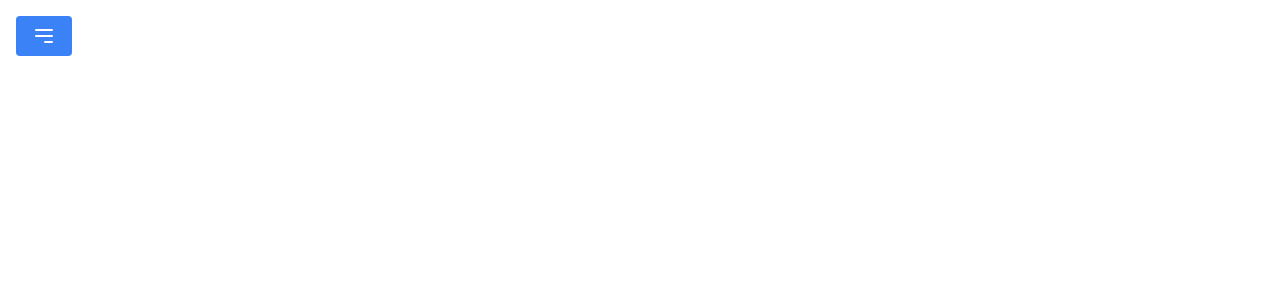
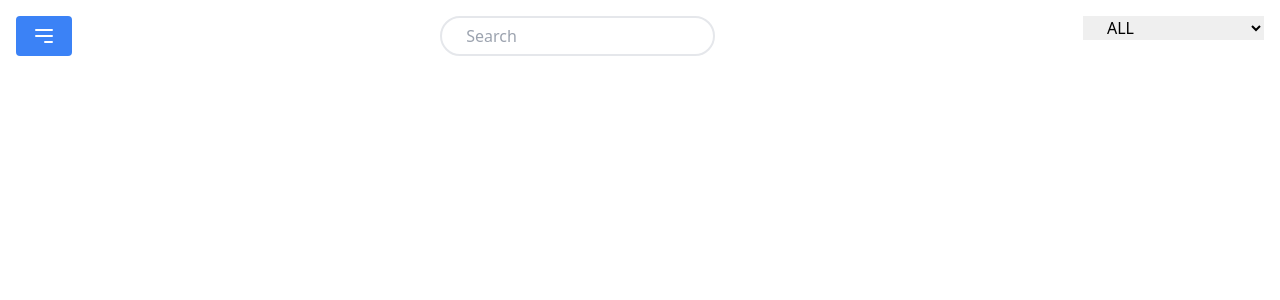
Before and after one commit to tholiyaDixit/iconist, a Next.js app: page /components/sidebar/Sidebar in a window 1280 px wide. Shown: the top 300 px of the page. Built offline with nearby package versions, Linux system fonts and the light colour scheme.

Commit message:
add 404 page and search bar and dropdown and change some style

```diff
--- /dev/null
+++ b/src/pages/404.tsx
@@ -0,0 +1,13 @@
+// if '404' name is not working then rename to 'not-found'
+import Link from 'next/link'
+
+const notFound = () => {
+  return (
+    <div className='flex justify-center h-screen flex-col items-center'>
+      <div className='text-2xl'>This Page Not Found</div>
+      <Link href='/' className='font-bold text-blue-700 text-lg'>Go to Home Page</Link>
+    </div>
+  )
+}
+
+export default notFound
--- /dev/null
+++ b/src/pages/components/dropdown/DropdownCategory.tsx
@@ -0,0 +1,24 @@
+import React from 'react'
+
+export interface DropdownCategoryProps {
+
+}
+const DropdownCategory = (props: DropdownCategoryProps) => {
+    return (
+        <div>
+            <select name="" id="" className='px-5'>
+                <option value="ALL" defaultChecked>ALL</option>
+                <option value="HOME" >HOME</option>
+                <option value="HOME" >Files & folders</option>
+                <option value="HOME" >Editor</option>
+                <option value="HOME" >Users</option>
+                <option value="HOME" >Graphs & charts</option>
+                <option value="HOME" >Devices</option>
+                <option value="HOME" >Social Media</option>
+                <option value="HOME" >Layout</option>
+            </select>
+        </div>
+    )
+}
+
+export default DropdownCategory
--- /dev/null
+++ b/src/pages/components/input/seacrchBar/SearchBar.tsx
@@ -0,0 +1,9 @@
+import React from 'react'
+
+const SearchBar = () => {
+  return (
+    <input type="text" className='border-2 rounded-3xl px-5' placeholder=' Search' />
+  )
+}
+
+export default SearchBar
--- a/src/pages/components/sidebar/Sidebar.tsx
+++ b/src/pages/components/sidebar/Sidebar.tsx
@@ -1,5 +1,8 @@
 //Sidebar.js
 import React, { useState } from 'react';
+import SearchBar from '../input/seacrchBar/SearchBar';
+import DropdownCategory from '../dropdown/DropdownCategory';
+import Link from 'next/link';
 
 const Sidebar = () => {
     // State to manage the open/close state of the sidebar
@@ -19,18 +22,18 @@ const Sidebar = () => {
                 {/* Sidebar content */}
                 <div className="flex flex-col items-center">
                     <div className="mt-4">
-                        <a href="#"
+                        <Link href="/home"
                             className="text-white
                           hover:text-gray-300">
                             Home
-                        </a>
+                        </Link>
                     </div>
                     <div className="mt-4">
-                        <a href="#"
+                        <Link href="/about"
                             className="text-white
                           hover:text-gray-300">
                             About
-                        </a>
+                        </Link>
                     </div>
                     {/* Add more sidebar items here */}
                 </div>
@@ -39,7 +42,7 @@ const Sidebar = () => {
             <div className={`flex-1 p-4
                         ${isOpen ? 'ml-64' : 'ml-0'}`}>
                 {/* Button to toggle sidebar */}
-                <div className="ml-auto">
+                <div className="flex justify-between">
                     <button
                         className="bg-blue-500 hover:bg-blue-700
                        text-white font-bold py-2 px-4 rounded"
@@ -71,6 +74,8 @@ const Sidebar = () => {
                             </svg>
                         )}
                     </button>
+                    <SearchBar />
+                    <DropdownCategory />
                 </div>
             </div>
         </div>
```
